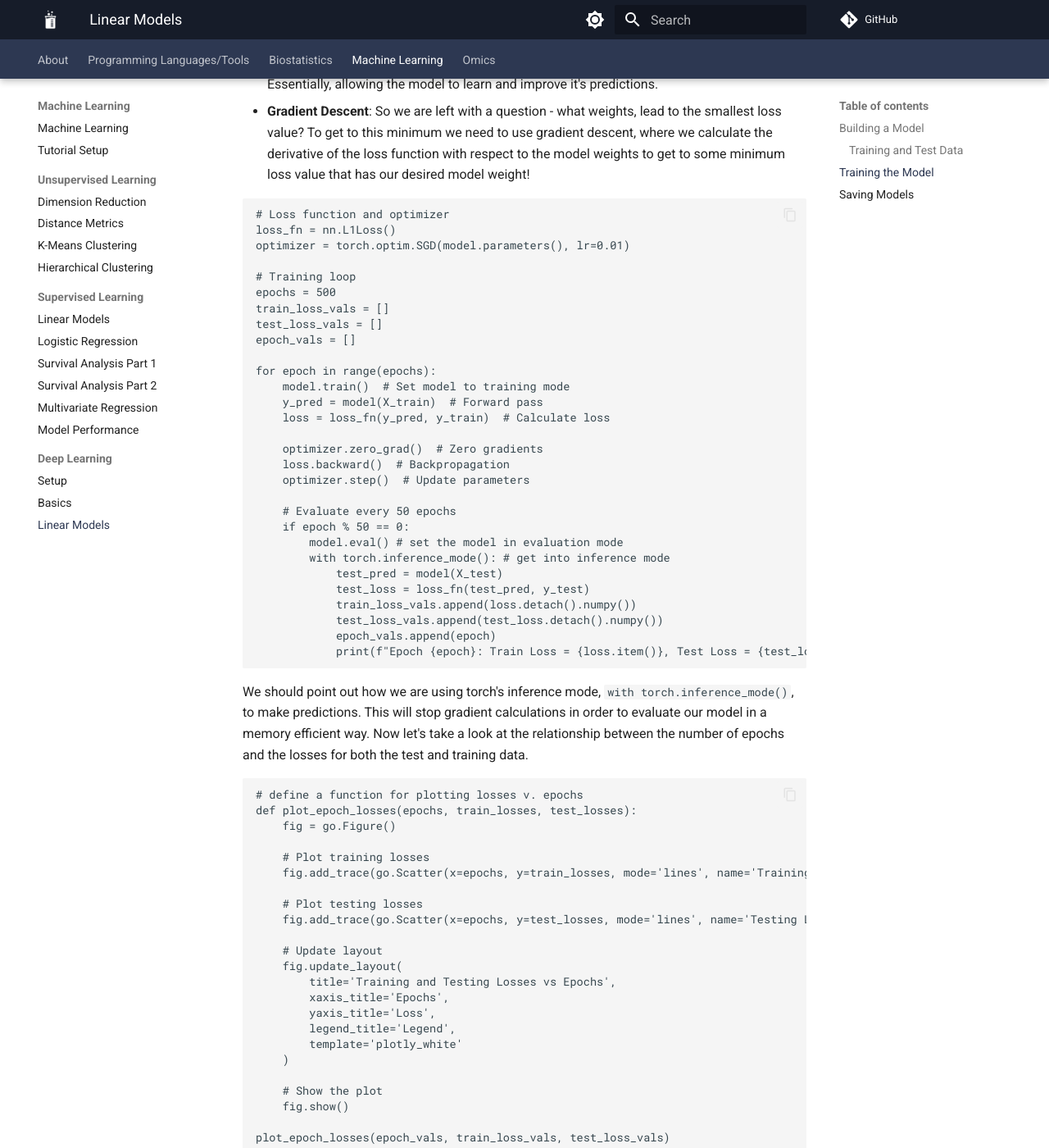
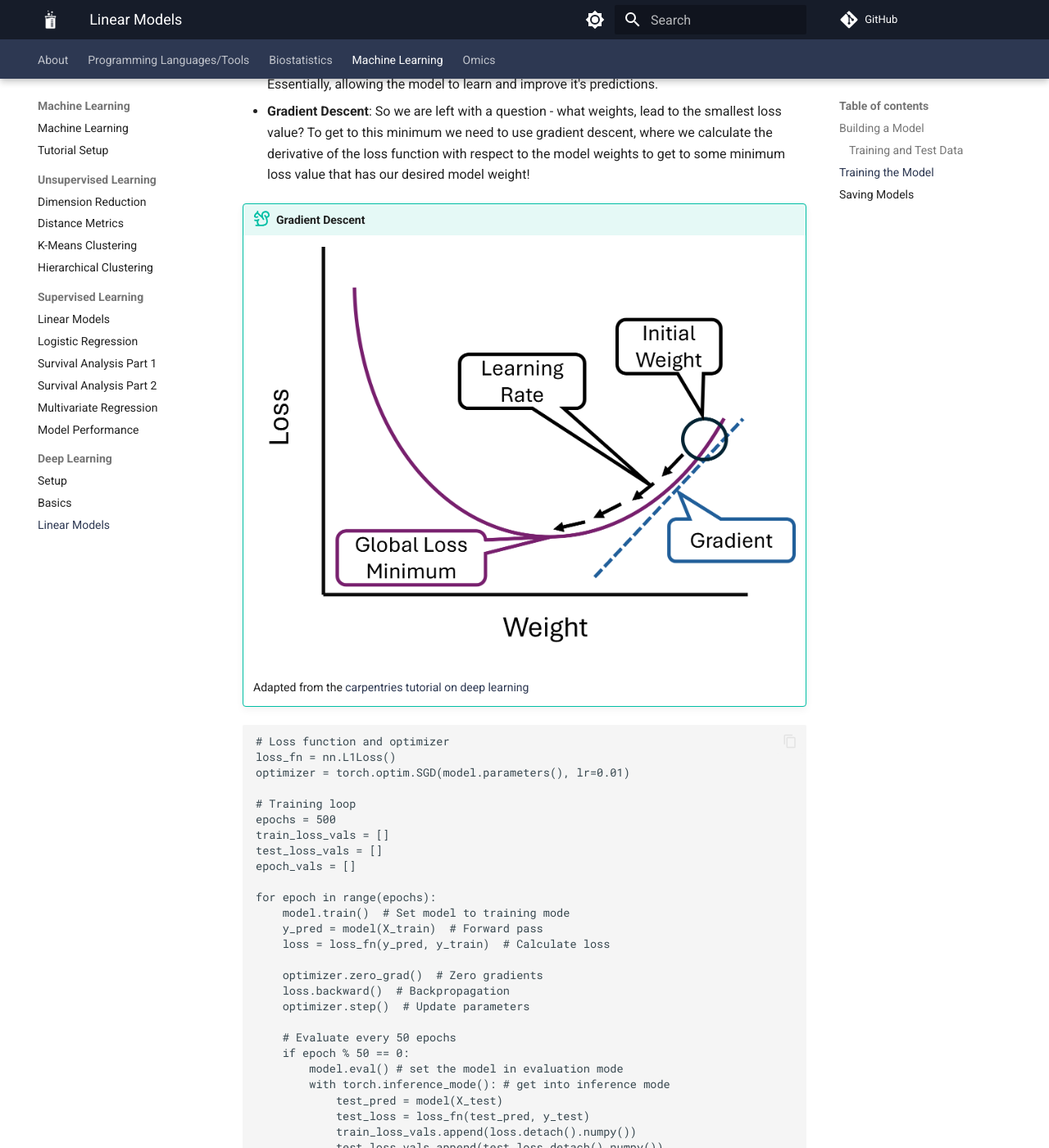
Before and after one commit to comp-tox-jhu/CompToxLab, an MkDocs documentation site: the page built from docs/machine_learning/deep_learning/02_linear_model.md, in a window 1280 px wide and 1400 px high, scrolled down 2300 px. Shown: the whole window at 82% size. Built offline with MkDocs 1.6.1 and Material for MkDocs 9.7.7, drawn with Linux system fonts in a browser that asks for light colours; comment, search, counter and statistics services are not loaded.

Commit message:
Update 02_linear_model.md

````diff
--- a/docs/machine_learning/deep_learning/02_linear_model.md
+++ b/docs/machine_learning/deep_learning/02_linear_model.md
@@ -87,6 +87,12 @@ Ok so we have the shell of a model, now we need to train it on our data so that
 - **Epoch**: An epoch is just how many times the model is reevaluated, and parameters are updated.
 - **Backpropagation**: This involves calculating the loss from your input and then using this information you *backpropagate* that information into the model to update the weights. Essentially, allowing the model to learn and improve it's predictions.
 - **Gradient Descent**: So we are left with a question - what weights, lead to the smallest loss value? To get to this minimum we need to use gradient descent, where we calculate the derivative of the loss function with respect to the model weights to get to some minimum loss value that has our desired model weight!
+
+!!! tip "Gradient Descent"
+    ![](./img/gradient_descent.png)
+
+    Adapted from the [carpentries tutorial on deep learning](https://carpentries-incubator.github.io/deep-learning-intro/3-monitor-the-model.html)
+
 
 ```{python}
 # Loss function and optimizer
````
